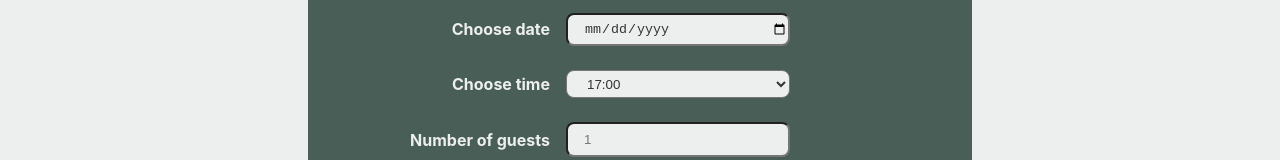
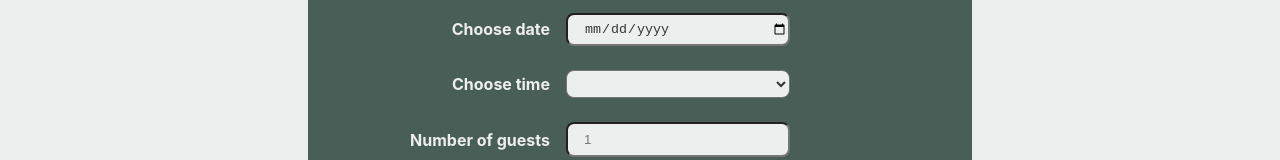
Before and after one commit to dalefox281/capstone, a React (Create React App) app: page /booking in a window 1280 px wide. Shown: the part 185-345 px from the top of the page. Built offline with nearby package versions, Linux system fonts and the light colour scheme.

Commit message:
Troubleshooting and updating state in booking.
Currently need to develop unit test to test the updateTimes function.

```diff
--- a/package.json
+++ b/package.json
@@ -9,7 +9,7 @@
     "@testing-library/user-event": "^13.5.0",
     "react": "^19.1.0",
     "react-dom": "^19.1.0",
-    "react-router-dom": "^7.6.0",
+    "react-router-dom": "^6.30.0",
     "react-scripts": "^5.0.1",
     "web-vitals": "^2.1.4"
   },
--- a/src/App.css
+++ b/src/App.css
@@ -13,15 +13,17 @@
   color:#495e57;
   max-width: 270px;
   max-height: 44px;
-  font-weight: medium;
   font-size: 20px;
   border-radius: 10px;
   border: none;
   padding: 10px;
+  text-decoration: none;
+  justify-content: center;
 }
-.btn:active {
-  background-color: #333333;
-  color: #edefee;
+
+#reserve_btn {
+  display: flex;
+  align-items: center;
 }
 
 .App-header {
@@ -385,7 +387,7 @@
   transition:ease-in-out 100ms;
 }
 
-.BookingForm .btn:active {
+.btn:active {
   transform:scale(.99);
   background-color:#333333;
   color:#edefee;
--- a/src/Components/BookingForm.js
+++ b/src/Components/BookingForm.js
@@ -1,6 +1,6 @@
 import React, { useState } from 'react';
 
-function BookingForm() {
+function BookingForm({availableTimes, updateTimes}) {
 
     const [resDate, setResDate] = useState(null);
     const [resTime, setResTime] = useState(null);
@@ -8,7 +8,9 @@ function BookingForm() {
     const [resOccasion, setResOccasion] = useState(null);
 
     const dateHandler = (e) => {
-        setResDate(e.target.value);
+        const selectedDate = e.target.value;
+        setResDate(selectedDate);
+        updateTimes(selectedDate);
     };
 
     const timeHandler = (e) => {
@@ -28,6 +30,12 @@ function BookingForm() {
         console.log('Form Submitted: ', {resDate, resTime, resGuest, resOccasion});
     };
 
+    function readTimes() {
+        return availableTimes.map((time, idx) => (
+            <option key={idx} value={time}>{time}</option>
+        ))
+    }
+
     return (
         <>
             <form
@@ -40,12 +48,7 @@ function BookingForm() {
                 <div className='form-group'>
                     <label htmlFor="res-time">Choose time</label>
                     <select id="res-time " value={resTime} onChange={timeHandler}>
-                        <option>17:00</option>
-                        <option>18:00</option>
-                        <option>19:00</option>
-                        <option>20:00</option>
-                        <option>21:00</option>
-                        <option>22:00</option>
+                        {readTimes()}
                     </select>
                 </div>
                 <div className='form-group'>
--- a/src/Components/BookingPage.js
+++ b/src/Components/BookingPage.js
@@ -1,12 +1,45 @@
 import BookingForm from "./BookingForm";
+import { useReducer } from 'react';
+
+// Utility function for initial times (exported for testing)
+const initializeTimes = () => [
+    'Choose time',
+    '17:00',
+    '18:00',
+    '19:00',
+    '20:00',
+    '21:00',
+    '22:00',
+];
+
+function timesReducer(state, action) {
+    switch (action.type) {
+        case 'SET_TIMES':
+            return action.payload;
+        default:
+            return state;
+    }
+}
 
 function BookingPage() {
+    const [availableTimes, dispatch] = useReducer(timesReducer, []);
+
+    // updateTimes must be inside the component to access dispatch
+    const updateTimes = (selectedDate) => {
+        const newAvailableTimes = initializeTimes();
+        dispatch({ type: 'SET_TIMES', payload: newAvailableTimes });
+    };
+
     return (
         <div className="BookingPage">
             <h1>Reserve a table</h1>
-            <BookingForm />
+            <BookingForm
+                availableTimes={availableTimes}
+                updateTimes={updateTimes}
+            />
         </div>
-    )
+    );
 }
 
+export { initializeTimes };
 export default BookingPage;
--- a/src/Components/Hero.js
+++ b/src/Components/Hero.js
@@ -12,7 +12,7 @@ function Hero() {
                 <h2>Little Lemon</h2>
                 <h3>Chicago</h3>
                 <p>{hero_snippet}</p>
-                <Link to="/booking"><button id='reserve_btn' className="btn">Reserve a table</button></Link>
+                <Link to="/booking" id='reserve_btn' className="btn">Reserve a table</Link>
             </section>
 
             <img className='Hero_pic' src={hero_pic} alt='Man holding food' width={180} height={270}></img>
--- a/src/Components/Main.js
+++ b/src/Components/Main.js
@@ -4,6 +4,7 @@ import Testimonials from './Testimonials';
 import Mission from './Mission';
 
 function Main() {
+
     return (
         <main className="Main">
             <Hero />
```
Also changed, not shown: 2 other files (tests, documents, lock files or other folders).
